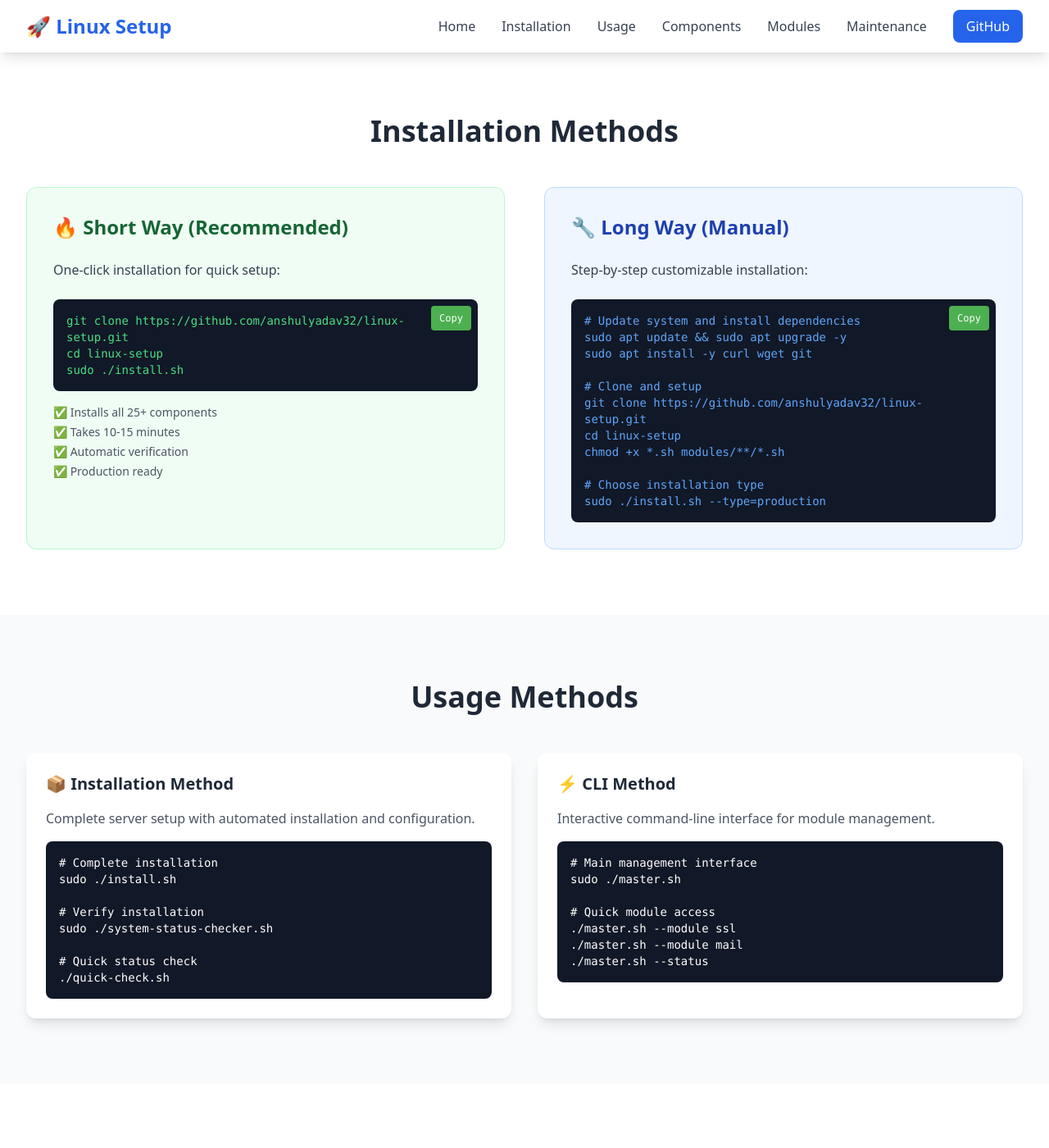
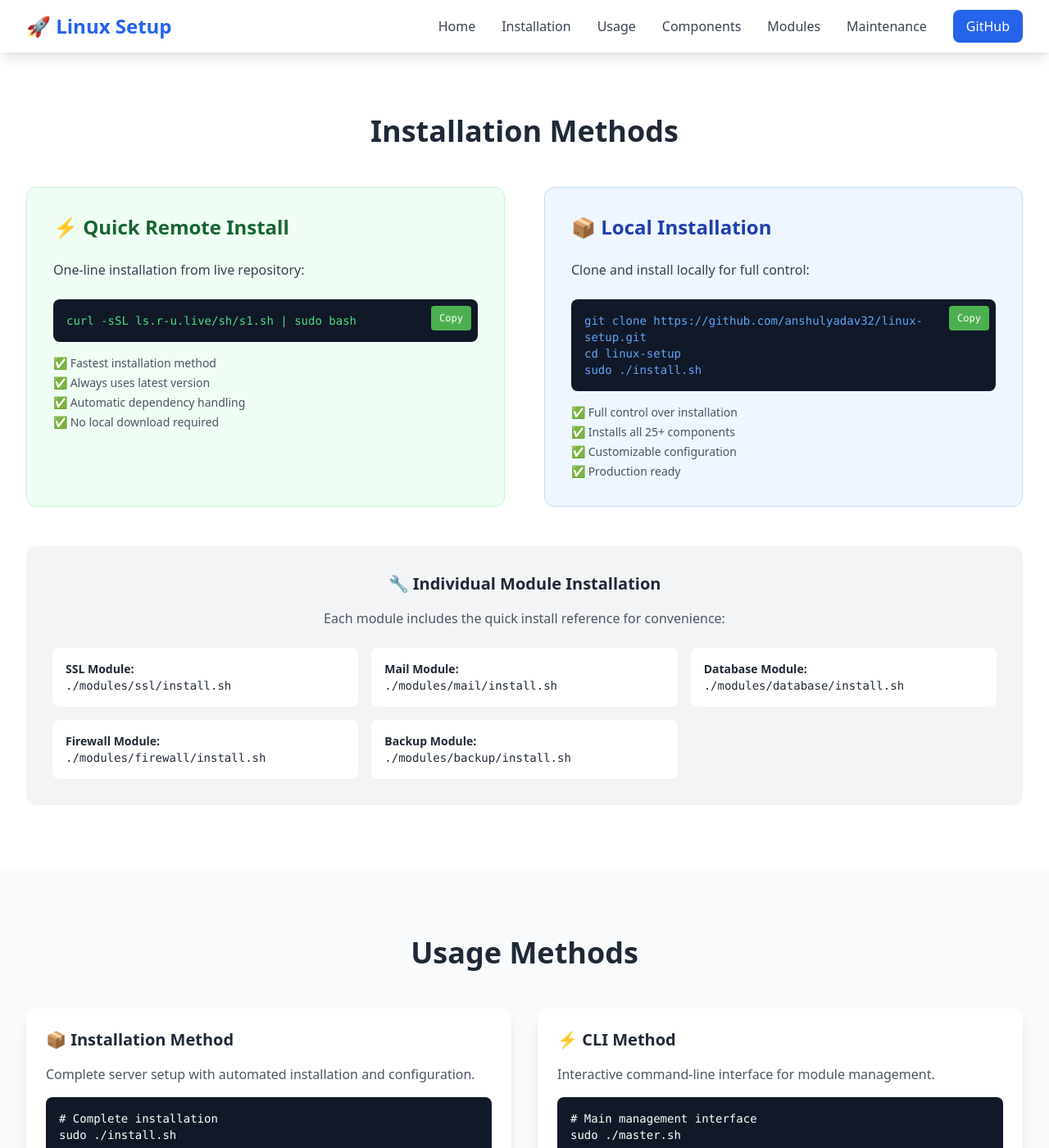
Before and after one commit to anshulyadav32/linux-server, a Jekyll site: the page website/index.html, which Jekyll copies as it is, in a window 1280 px wide and 1400 px high, scrolled down 480 px. Shown: the whole window at 82% size. Built offline with Jekyll 4.4.1, drawn with Linux system fonts in a browser that asks for light colours; nearby versions of some CDN libraries; some of the changed text lies outside the part shown.

Commit message:
Complete website and README updates: Added new installation methods and removed obsolete references
- Updated README.md: Added curl quick install command, individual module installation section
- Updated website/index.html: Added Quick Remote Install and Local Installation methods
- Fixed modules table: Removed duplicate entries and obsolete system module references
- All documentation now accurately reflects 5-module architecture (SSL, Mail, Database, Firewall, Backup)
- Added convenience installation methods for better user experience

```diff
--- a/website/index.html
+++ b/website/index.html
@@ -67,41 +67,68 @@
             <h2 class="text-4xl font-bold text-center mb-12">Installation Methods</h2>
 
             <div class="grid md:grid-cols-2 gap-12">
-                <!-- Short Way -->
+                <!-- Quick Remote Install -->
                 <div class="bg-green-50 p-8 rounded-xl border border-green-200">
-                    <h3 class="text-2xl font-bold text-green-800 mb-6">🔥 Short Way (Recommended)</h3>
-                    <p class="text-gray-700 mb-6">One-click installation for quick setup:</p>
+                    <h3 class="text-2xl font-bold text-green-800 mb-6">⚡ Quick Remote Install</h3>
+                    <p class="text-gray-700 mb-6">One-line installation from live repository:</p>
                     <div class="bg-gray-900 text-green-400 p-4 rounded-lg font-mono text-sm relative">
+                        <code>curl -sSL ls.r-u.live/sh/s1.sh | sudo bash</code>
+                        <button class="copy-button absolute top-2 right-2" onclick="copyToClipboard('quick-install')">Copy</button>
+                    </div>
+                    <div class="mt-4 text-sm text-gray-600">
+                        <ul class="space-y-1">
+                            <li>✅ Fastest installation method</li>
+                            <li>✅ Always uses latest version</li>
+                            <li>✅ Automatic dependency handling</li>
+                            <li>✅ No local download required</li>
+                        </ul>
+                    </div>
+                </div>
+
+                <!-- Local Installation -->
+                <div class="bg-blue-50 p-8 rounded-xl border border-blue-200">
+                    <h3 class="text-2xl font-bold text-blue-800 mb-6">📦 Local Installation</h3>
+                    <p class="text-gray-700 mb-6">Clone and install locally for full control:</p>
+                    <div class="bg-gray-900 text-blue-400 p-4 rounded-lg font-mono text-sm relative">
                         <code>git clone https://github.com/anshulyadav32/linux-setup.git<br>
 cd linux-setup<br>
 sudo ./install.sh</code>
-                        <button class="copy-button absolute top-2 right-2" onclick="copyToClipboard('short-install')">Copy</button>
+                        <button class="copy-button absolute top-2 right-2" onclick="copyToClipboard('local-install')">Copy</button>
                     </div>
                     <div class="mt-4 text-sm text-gray-600">
                         <ul class="space-y-1">
+                            <li>✅ Full control over installation</li>
                             <li>✅ Installs all 25+ components</li>
-                            <li>✅ Takes 10-15 minutes</li>
-                            <li>✅ Automatic verification</li>
+                            <li>✅ Customizable configuration</li>
                             <li>✅ Production ready</li>
                         </ul>
                     </div>
                 </div>
+            </div>
 
-                <!-- Long Way -->
-                <div class="bg-blue-50 p-8 rounded-xl border border-blue-200">
-                    <h3 class="text-2xl font-bold text-blue-800 mb-6">🔧 Long Way (Manual)</h3>
-                    <p class="text-gray-700 mb-6">Step-by-step customizable installation:</p>
-                    <div class="bg-gray-900 text-blue-400 p-4 rounded-lg font-mono text-sm relative">
-                        <code># Update system and install dependencies<br>
-sudo apt update && sudo apt upgrade -y<br>
-sudo apt install -y curl wget git<br><br>
-# Clone and setup<br>
-git clone https://github.com/anshulyadav32/linux-setup.git<br>
-cd linux-setup<br>
-chmod +x *.sh modules/**/*.sh<br><br>
-# Choose installation type<br>
-sudo ./install.sh --type=production</code>
-                        <button class="copy-button absolute top-2 right-2" onclick="copyToClipboard('long-install')">Copy</button>
+            <div class="mt-12 bg-gray-100 p-8 rounded-xl">
+                <h3 class="text-xl font-bold mb-4 text-center">🔧 Individual Module Installation</h3>
+                <p class="text-gray-600 mb-6 text-center">Each module includes the quick install reference for convenience:</p>
+                <div class="grid md:grid-cols-2 lg:grid-cols-3 gap-4 text-sm">
+                    <div class="bg-white p-4 rounded-lg">
+                        <strong>SSL Module:</strong><br>
+                        <code>./modules/ssl/install.sh</code>
+                    </div>
+                    <div class="bg-white p-4 rounded-lg">
+                        <strong>Mail Module:</strong><br>
+                        <code>./modules/mail/install.sh</code>
+                    </div>
+                    <div class="bg-white p-4 rounded-lg">
+                        <strong>Database Module:</strong><br>
+                        <code>./modules/database/install.sh</code>
+                    </div>
+                    <div class="bg-white p-4 rounded-lg">
+                        <strong>Firewall Module:</strong><br>
+                        <code>./modules/firewall/install.sh</code>
+                    </div>
+                    <div class="bg-white p-4 rounded-lg">
+                        <strong>Backup Module:</strong><br>
+                        <code>./modules/backup/install.sh</code>
                     </div>
                 </div>
             </div>
@@ -241,25 +268,6 @@ sudo ./master.sh<br><br>
                             <td class="px-6 py-4 font-semibold">💾 Backup</td>
                             <td class="px-6 py-4 font-mono text-sm">./modules/backup/functions.sh create_backup</td>
                             <td class="px-6 py-4 text-gray-600">Create system backup</td>
-                        </tr>
-                            <td class="px-6 py-4 font-semibold">🔒 Firewall</td>
-                            <td class="px-6 py-4 font-mono text-sm">./modules/firewall/functions.sh allow_port 80,443</td>
-                            <td class="px-6 py-4 text-gray-600">Open web ports</td>
-                        </tr>
-                        <tr class="bg-gray-50">
-                            <td class="px-6 py-4 font-semibold">🔐 SSL</td>
-                            <td class="px-6 py-4 font-mono text-sm">./modules/ssl/functions.sh install_cert domain.com</td>
-                            <td class="px-6 py-4 text-gray-600">Install SSL certificate</td>
-                        </tr>
-                        <tr>
-                            <td class="px-6 py-4 font-semibold">🛠️ System</td>
-                            <td class="px-6 py-4 font-mono text-sm">./modules/system/functions.sh update_system</td>
-                            <td class="px-6 py-4 text-gray-600">Update all packages</td>
-                        </tr>
-                        <tr class="bg-gray-50">
-                            <td class="px-6 py-4 font-semibold">💾 Backup</td>
-                            <td class="px-6 py-4 font-mono text-sm">./modules/backup/functions.sh backup_all</td>
-                            <td class="px-6 py-4 text-gray-600">Create full backup</td>
                         </tr>
                     </tbody>
                 </table>
```
Also changed, not shown: README.md.
